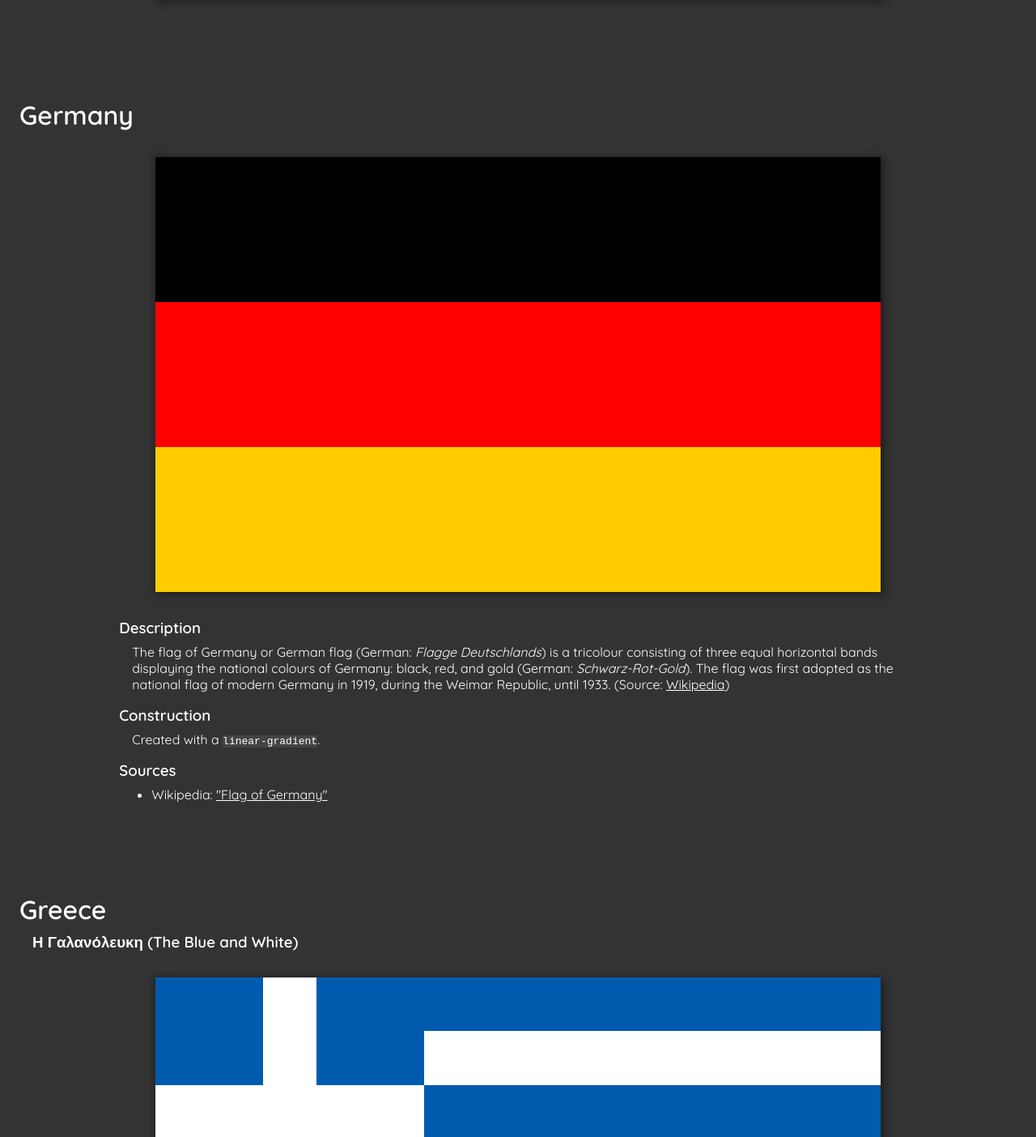
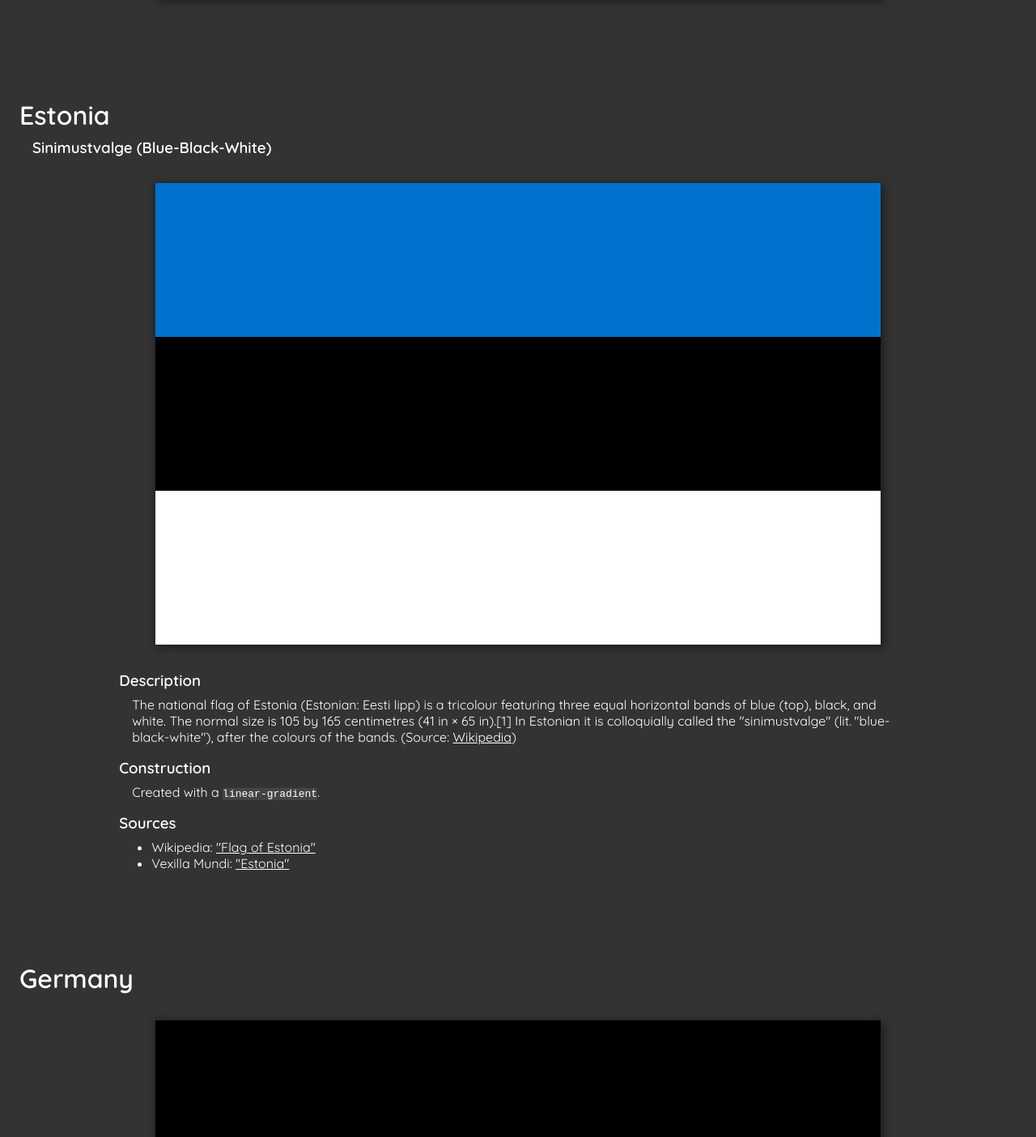
Before and after one commit to henrywoody/css-flags, a React (Create React App) app in the folder client/: page / in a window 1280 px wide. Shown: the part 8659-10063 px from the top of the page at 81% size. Built offline with nearby package versions, Linux system fonts and the light colour scheme.

Commit message:
Adds flag of Estonia
Adds flag of Estonia.

```diff
--- /dev/null
+++ b/client/src/Flags/Estonia/index.tsx
@@ -0,0 +1,37 @@
+import React from "react";
+import FlagArea from "../../Components/FlagArea";
+import DescriptionSection from "../../Components/DescriptionSection";
+import ExternalLink from "../../Components/ExternalLink";
+import "./style.css";
+
+
+const Estonia: React.FC = () => {
+	return (
+		<FlagArea title="Estonia" flagName="Sinimustvalge (Blue-Black-White)">
+			<DescriptionSection title="Description">
+				<p>
+					The national flag of Estonia (Estonian: Eesti lipp) is a tricolour featuring three equal horizontal bands of blue (top), black, and white. The normal size is 105 by 165 centimetres (41 in × 65 in).[1] In Estonian it is colloquially called the "sinimustvalge" (lit. "blue-black-white"), after the colours of the bands. (Source: <ExternalLink href="https://en.wikipedia.org/wiki/Flag_of_Estonia">Wikipedia</ExternalLink>)
+				</p>
+			</DescriptionSection>
+
+			<DescriptionSection title="Construction">
+				<p>
+					Created with a <code>linear-gradient</code>.
+				</p>
+			</DescriptionSection>
+
+			<DescriptionSection title="Sources">
+				<ul className="citation-list">
+					<li>
+						Wikipedia: <ExternalLink href="https://en.wikipedia.org/wiki/Flag_of_Estonia">"Flag of Estonia"</ExternalLink>
+					</li>
+					<li>
+						Vexilla Mundi: <ExternalLink href="http://www.vexilla-mundi.com/estonia_flag.html">"Estonia"</ExternalLink>
+					</li>
+				</ul>
+			</DescriptionSection>
+		</FlagArea>
+	)
+}
+
+export default Estonia;
--- /dev/null
+++ b/client/src/Flags/Estonia/style.css
@@ -0,0 +1,18 @@
+.flag-area-estonia {
+	--blue: #0072ce;
+	--black: #000;
+	--white: #fff;
+}
+
+.flag-area-estonia .flag {
+	--aspect-ratio: calc(7 / 11);
+
+	background-image:
+		linear-gradient(
+			180deg,
+			var(--blue) 0 calc(1 / 3 * var(--height)),
+			var(--black) 0 calc(2 / 3 * var(--height)),
+			var(--white) 0 calc(3 / 3 * var(--height))
+		)
+	;
+}
--- a/client/src/Flags/index.tsx
+++ b/client/src/Flags/index.tsx
@@ -7,6 +7,7 @@ import Colombia from "./Colombia";
 import Cuba from "./Cuba";
 import DemocraticPeoplesRepublicOfKorea from "./DemocraticPeoplesRepublicOfKorea";
 import DemocraticRepublicOfTheCongo from "./DemocraticRepublicOfTheCongo";
+import Estonia from "./Estonia";
 import Germany from "./Germany";
 import Greece from "./Greece";
 import Guyana from "./Guyana";
@@ -45,6 +46,7 @@ const flags: React.ReactElement[] = [
     <Cuba key="cuba"/>,
     <DemocraticPeoplesRepublicOfKorea key="democratic-peoples-republic-of-korea"/>,
     <DemocraticRepublicOfTheCongo key="democratic-republic-of-the-congo"/>,
+    <Estonia key="estonia"/>,
     <Germany key="germany"/>,
     <Greece key="greece"/>,
     <Guyana key="guyana"/>,
```
